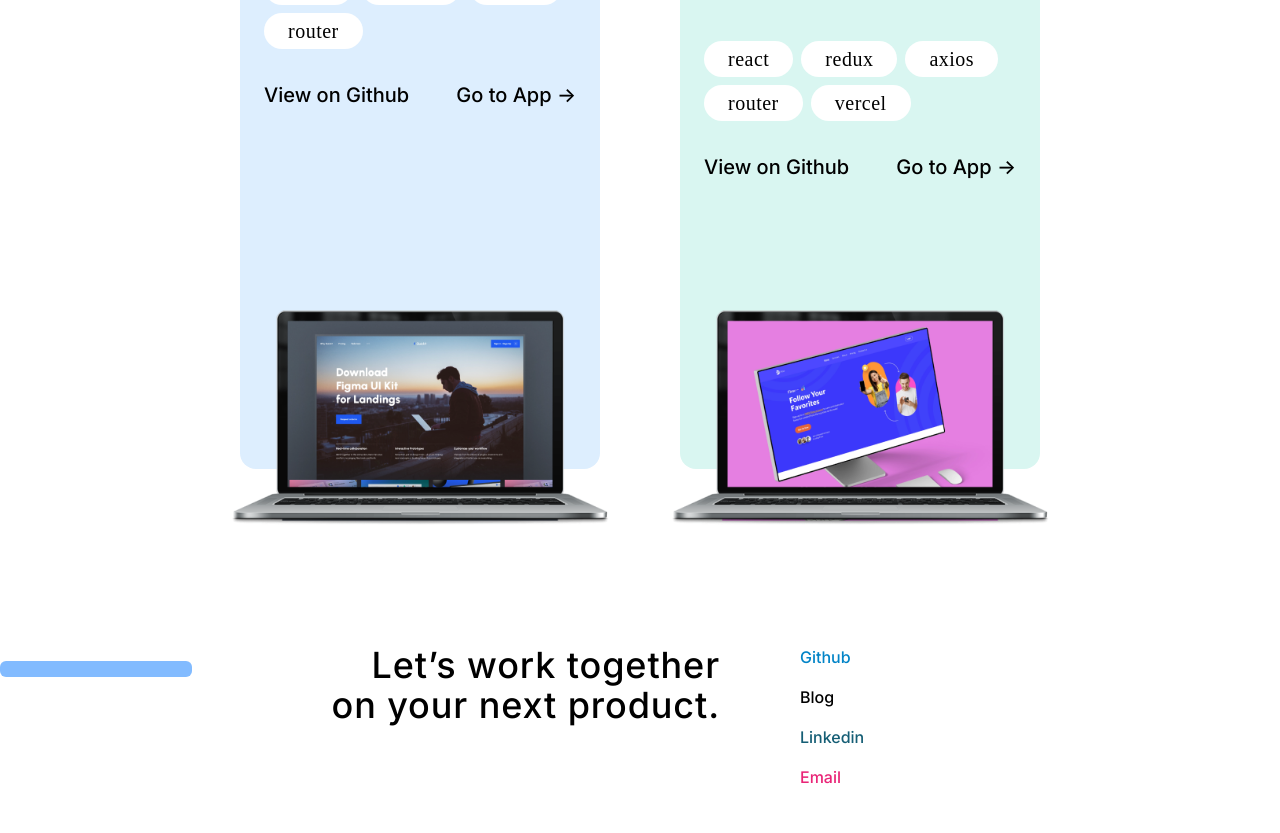
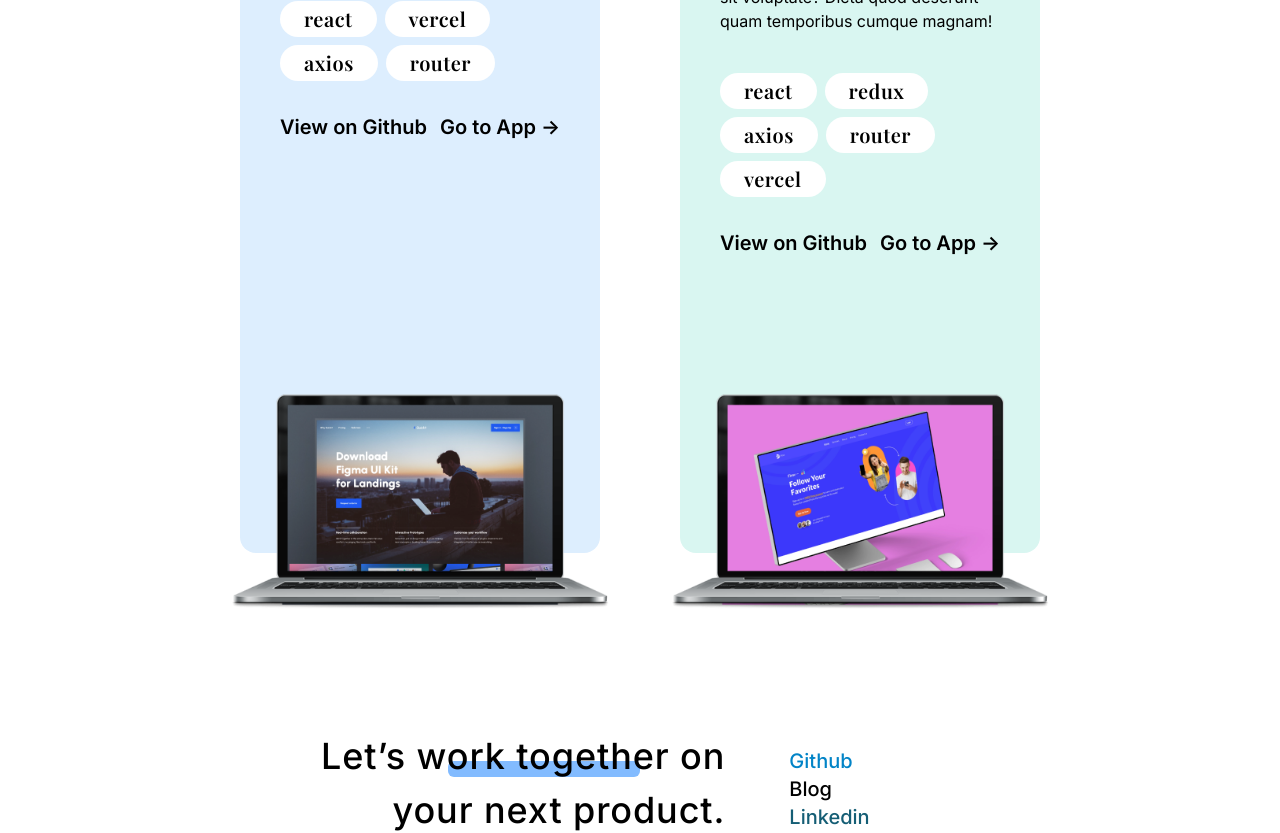
Before and after one commit to Workintech/FSWeb-Frontend-Challenge, a React (Vite) app: page / in a window 1280 px wide. Shown: the part 2180-3013 px from the top of the page. Built offline with nearby package versions, Linux system fonts and the light colour scheme; a web font is replaced by a local one.

Commit message:
dark Mode dil ayarı yapıldı

```diff
--- a/src/components/Footer.jsx
+++ b/src/components/Footer.jsx
@@ -7,17 +7,17 @@ export default function Footer (){
 
     return(
         <>
-        <main className="relative px-10 py-10 md:px-60 md:py-20  md:grid md:grid-cols-3 gap-10">
-            <p className="relative col-span-2 text-3xl md:text-4xl mt-4 md:mb-8 tracking-wide leading-loose font-medium md:pl-20 text-right pr-10 z-10">
+        <main className="relative px-10 py-10 md:px-60 md:py-20  md:grid md:grid-cols-3 gap-6">
+            <p className="relative col-span-2 text-3xl md:text-4xl mt-4 md:mb-8 tracking-wide md:leading-normal font-medium md:pl-20 text-right pr-10 z-10">
                 {goodbye}</p>
-            <div className="absolute inset-0 flex  z-0">
-                <div className="bg-blue2 rounded-md absolute w-18 md:w-48 h-4 left-0 md:left-120 top-28"></div>
+            <div className="absolute inset-0 flex z-0">
+                <div className="bg-blue2 rounded-md absolute w-18 md:w-48 h-4 right-0 md:right-1/2 top-1/2 md:top-32"></div>
             </div>
-            <div className="flex justify-around gap-4 mt-4 md:flex-col md:justify-center font-medium">
-                <a className="text-sky-600" href="">Github</a>
-                <a className="text-black" href="">Blog</a>
-                <a className="text-cyan-800" href="">Linkedin</a>
-                <a className="text-pink2" href="">Email</a>
+            <div className="flex justify-around  mt-6 md:flex-col md:justify-center font-medium text-xl ">
+                <a className="text-sky-600 hover:underline hover:cursor-pointer" href="/">Github</a>
+                <a className="text-black hover:underline" href="/">Blog</a>
+                <a className="text-cyan-800 hover:underline" href="/">Linkedin</a>
+                <a className="text-pink2 hover:underline" href="/">Email</a>
             </div>
         </main>
 
--- a/src/components/Header.jsx
+++ b/src/components/Header.jsx
@@ -1,16 +1,25 @@
 import LanguageToggle from "./LanguageToggle";
 import { useTheme } from "../contexts/DarkModeContext";
+import { LanguageContext } from "../contexts/LanguageContext"
+import { useContext } from "react";
 
 export default function Header (){
     const { theme, toggleTheme } = useTheme();
     console.log("Dark-mode check:", theme);
+
+    const { language } = useContext(LanguageContext);
     return(
         <>
         <header className="flex justify-end px-10 pb-8 pt-20 md:px-60" >
             <label className="inline-flex items-center cursor-pointer">
                 <input type="checkbox" value="" className="sr-only peer" checked={theme === "dark"} onChange={toggleTheme}/>
                 <div className={"relative p-2 w-11 h-6 rounded-full peer dark:bg-pink2 peer-checked:after:translate-x-full rtl:peer-checked:after:-translate-x-full  after:content-[''] after:absolute after:top-[2px] after:start-[2px] after:bg-yellow2  after:rounded-full after:h-5 after:w-5 after:transition-all  peer-checked:bg-black"}></div>
-                <span className={theme === "dark" ? "ms-3 text-sm font-semibold text-white ":"ms-3 text-sm font-semibold text-gri2 "}>{theme === "dark" ? "LIGHT MODE" : "DARK MODE"}</span>
+                <span className={theme === "dark" ? "ms-3 text-sm font-semibold text-white ":"ms-3 text-sm font-semibold text-gri2 "}>
+                {theme === "dark" && language === "tr" ? "AYDINLIK" :
+                theme === "dark" && language === "en" ? "LIGHT MODE" :
+                theme !== "dark" && language === "tr" ? "KARANLIK" :
+                "DARK MODE"}
+                </span>
             </label>
             <p className="px-4"> | </p>
             <LanguageToggle/>
--- a/src/components/Hero.jsx
+++ b/src/components/Hero.jsx
@@ -25,8 +25,8 @@ export default function Hero (){
 
     return(
         <>
-        <main className="px-10 py-1 md:px-20 lg:px-60 md:pb-20 gap-4 md:gap-x-20 grid md:grid-cols-3 items-center ">
-            <section className="md:col-span-2 md:pl-10">
+        <main className="px-10 py-1 md:px-20 lg:px-60 md:pb-20 gap-4 md:gap-x-20 grid lg:grid-cols-3 items-center ">
+            <section className="lg:col-span-2 md:pl-10">
                 <h1 className="flex text-2xl mt-4 tracking-wider">{greeting} <img src={emoji} alt="" /></h1>
                 <div className="relative">
                     <p className="md:leading-loose text-2xl md:text-4xl mt-4 mb-8 tracking-wide font-medium  relative z-10">
--- a/src/components/Profile.jsx
+++ b/src/components/Profile.jsx
@@ -14,7 +14,7 @@ export default function Profile (){
             <h2 className="text-4xl tracking-wide font-medium  pb-10">{profileTitle}</h2>
             <div className="grid md:grid-cols-2">
                 <section className="relative">
-                    <div className={theme === "dark" ? "bg-neutral-600 rounded-2xl p-6 relative z-10" :"bg-white rounded-2xl p-6 relative z-10"}>
+                    <div className={theme === "dark" ? "bg-neutral-600 rounded-2xl p-6 relative z-10 " :"bg-white rounded-2xl p-6 relative z-10"}>
                         <h2 className="text-xl text-pink2 font-medium my-6 z-10 font-playfair tracking-wide">{infoTitle}</h2>
                         <div className="grid grid-cols-2 gap-4 z-10">
                             {Object.keys(info).map((key) => (
@@ -33,7 +33,7 @@ export default function Profile (){
                     <div className="relative">
                         <h2 className="text-xl font-medium py-8 z-10 relative font-playfair tracking-wide">{about}</h2>
                         <div className="absolute inset-0 flex items-center justify-center z-0">
-                            <div className="bg-blue2 rounded-md absolute w-18 md:w-24 h-4 left-0 md:-left-8 bottom-[-2rem] top-12"></div>
+                            <div className="bg-blue2 rounded-md absolute w-18 md:w-24 h-4 left-0 top-0 md:-left-8 md:bottom-[-2rem] md:top-12"></div>
                         </div>
                     </div>
                     <p>{aboutInfo}</p>
--- a/src/components/Projects.jsx
+++ b/src/components/Projects.jsx
@@ -15,16 +15,16 @@ export default function Projects (){
             <h2 className="text-4xl tracking-wide font-medium pb-10">{projectsTitle}</h2>
             <div className=" grid md:grid-cols-2 gap-20">
             {projects.map((project, index) => (
-                <section key={index} className={`rounded-2xl w-full px-6 py-8 relative ${index % 2 === 0 ? (theme === "dark" ? "bg-koyuyesil" : "bg-bluecard") : (theme === "dark" ? "bg-solukyesil" : "bg-greencard")}`}>
+                <section key={index} className={`rounded-2xl w-full p-10 relative ${index % 2 === 0 ? (theme === "dark" ? "bg-koyuyesil" : "bg-bluecard") : (theme === "dark" ? "bg-solukyesil" : "bg-greencard")}`}>
                     <div className="">
-                        <h2 className="text-3xl font-medium py-4 font-playfair tracking-wide">{project.title}</h2>
+                        <h2 className="text-3xl font-semibold pt-8 pb-6 font-playfair tracking-wide">{project.title}</h2>
                         <p className="">{project.description}</p>
-                        <div className="flex flex-wrap gap-2 py-4 mt-6 text-xl font-playfair tracking-wide">
+                        <div className="flex flex-wrap gap-2 py-4 mt-6 text-xl font-playfair tracking-wide font-semibold" >
                             {project.tags.map((tag, tagIndex) => (
                                 <p key={tagIndex} className={theme === "dark" ? "bg-neutral-500 rounded-3xl py-1 px-6 " : "bg-white rounded-3xl py-1 px-6 "}>{tag}</p>
                                 ))}
                         </div>
-                        <div className="flex justify-between text-xl font-medium py-4 mb-40 md:mb-60">
+                        <div className="flex justify-between text-xl py-4 mb-40 md:mb-60 font-semibold">
                             <a href={project.githubLink}>{project.github}</a>
                             <a href={project.appLink}>{project.app}</a>
                         </div>
```
